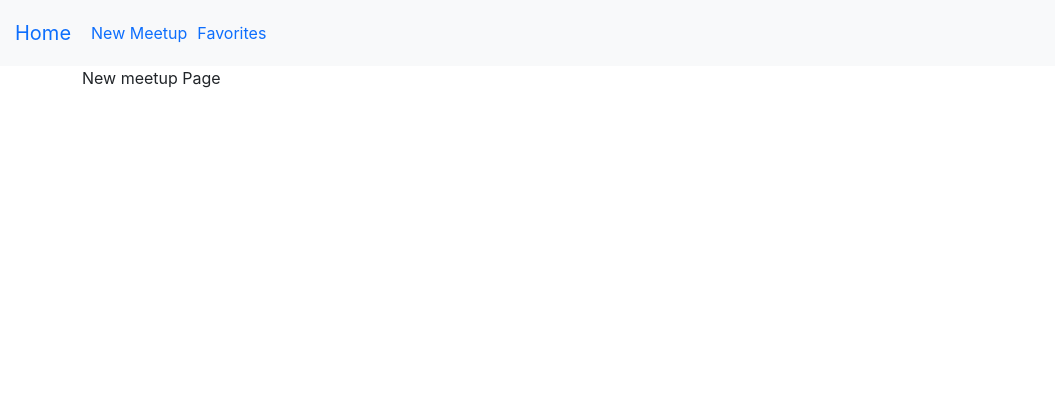
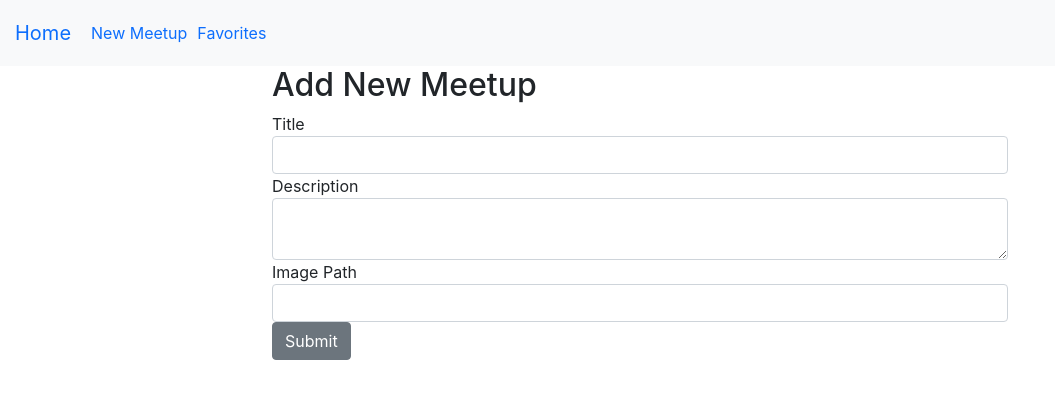
Before and after one commit to HoaAyWK/first-react-app, a React (Create React App) app: page /new-meetup in a window 1280 px wide. Shown: the top 398 px of the page, without its empty margins (0-1055 px from the left). Built offline with nearby package versions, Linux system fonts and the light colour scheme.

Commit message:
Update new meetup page

```diff
--- /dev/null
+++ b/src/Components/Meetups/NewMeetup.js
@@ -0,0 +1,41 @@
+import { useRef } from 'react';
+import { Form, FormGroup, Input, Button, Label } from 'reactstrap';
+
+function NewMeetup(props) {
+    const titleRef = useRef();
+    const descriptionRef = useRef();
+    const pathRef = useRef();
+    function handleSubmit(event) {
+        event.preventDefault();
+        const title = titleRef.current.value;
+        const description = descriptionRef.current.value;
+        const path = pathRef.current.value;
+
+        const meetup = {
+            title,
+            description,
+            imgPath: path
+        };
+        props.onAddNewMeetup(meetup);
+        console.log(meetup);
+    }
+    return <div>
+        <Form onSubmit={handleSubmit}>
+            <FormGroup>
+                <Label for='title'>Title</Label>
+                <Input id='title' innerRef={titleRef} name='title' type='text' required></Input>
+            </FormGroup>
+            <FormGroup>
+                <Label for='description'>Description</Label>
+                <Input id='description' innerRef={descriptionRef} name='description' type='textarea' required></Input>
+            </FormGroup>
+            <FormGroup>
+                <Label for='imgPath'>Image Path</Label>
+                <Input id='imgPath' innerRef={pathRef} name='imgPath' type='text' required></Input>
+            </FormGroup>
+            <Button>Submit</Button>
+        </Form>
+    </div>;
+}
+
+export default NewMeetup;
--- a/src/Pages/NewMeetupPage.js
+++ b/src/Pages/NewMeetupPage.js
@@ -1,7 +1,21 @@
+import { Col } from 'reactstrap';
+
+import NewMeetup from '../Components/Meetups/NewMeetup';
+
 function NewMeetupPage() {
-    return <div>
-        New meetup Page
-    </div>
+    function handleAddMeetup(meetup) {
+        fetch(process.env.REACT_APP_API_ENDPOINT_MEETUPS, {
+            method: 'POST',
+            body: JSON.stringify(meetup),
+            headers: {
+                'Content-Type': 'application/json'
+            }
+        });
+    }
+    return <Col md={{size:8, offset:2}}>
+        <h2>Add New Meetup</h2>
+        <NewMeetup onAddNewMeetup={handleAddMeetup}/>
+    </Col>
 }
 
 export default NewMeetupPage;
```
Also changed, not shown: 1 other file (tests, documents, lock files or other folders).
